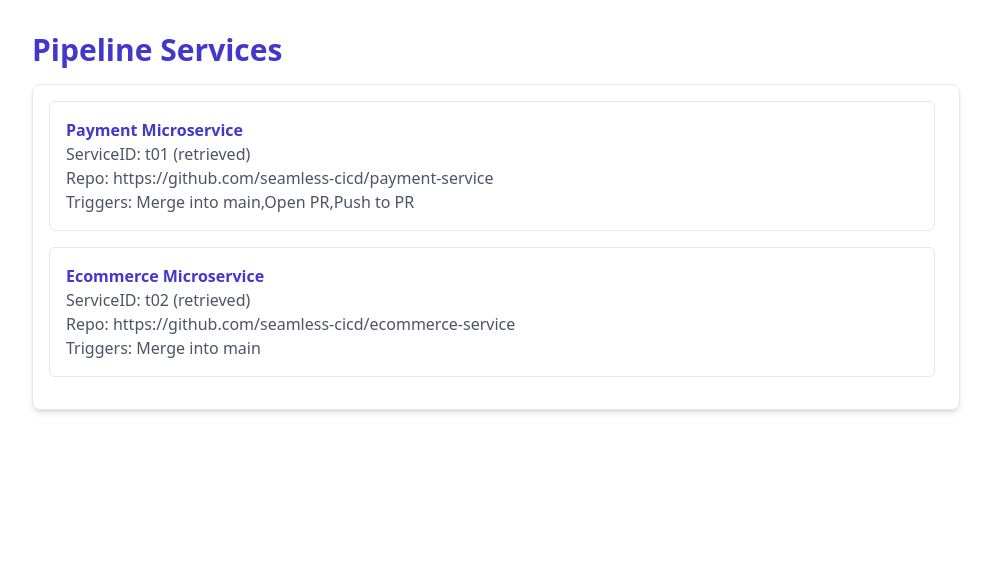
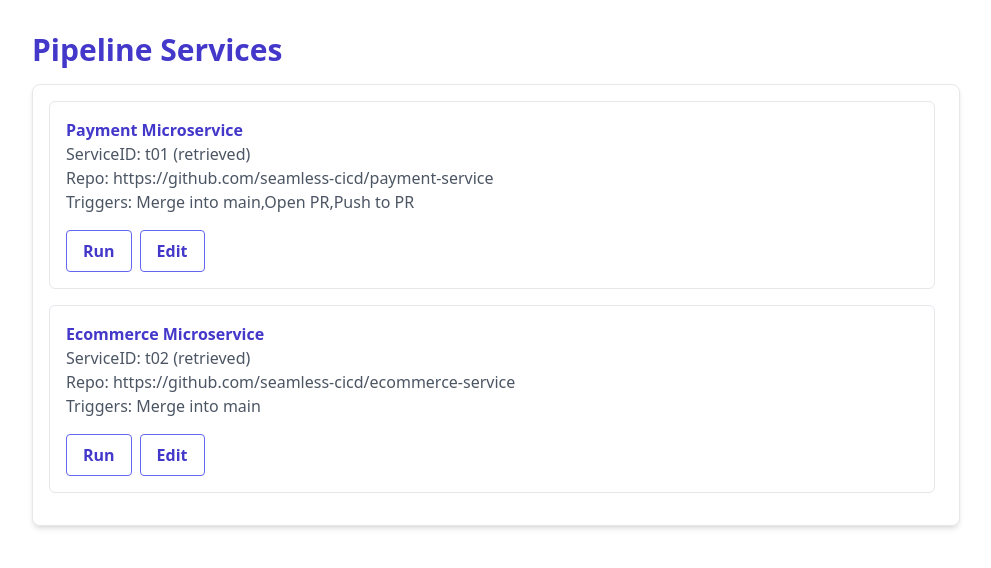
Before and after one commit to seamless-cicd/seamless-frontend, a React (Vite) app: page /services in a window 1280 px wide. Shown: the top 568 px of the page, without its empty margins (0-991 px from the left). Built offline with nearby package versions, Linux system fonts and the light colour scheme.

Commit message:
feat: buttons for services page
- run and edit buttons added
- event handlers added for these when clicked
- just logs that the action happened
- functionality to be added

```diff
--- a/src/components/Card.tsx
+++ b/src/components/Card.tsx
@@ -1,17 +1,24 @@
-interface ServiceType {
-  name: string;
-  repo: string;
-  triggers: string[];
-  serviceID: string;
-}
+import { ServiceType } from "../types/serviceType";
+
+const submitButtonStyle = "mt-4 mr-2 bg-transparent hover:bg-indigo-500 text-indigo-700 font-semibold hover:text-white py-2 px-4 border border-indigo-500 hover:border-transparent rounded";
 
 const Card = ({ name, repo, triggers, serviceID }: ServiceType) => {
+  const handleRunClick = (e: React.MouseEvent) => {
+    console.log('now running the service going to page to show staus!')
+  }
+
+  const handleEditClick = (e: React.MouseEvent) => {
+    console.log('going to the editing service page!')
+  }
+
   return (
     <div className="border p-4 rounded-md mb-4 mr-2">
       <h2 className="font-bold text-indigo-700">{name}</h2>
       <p className="text-gray-600">{`ServiceID: ${serviceID}`}</p>
       <p className="text-gray-600">{`Repo: ${repo}`}</p>
       <p className="text-gray-600">{`Triggers: ${triggers.join(',')}`}</p>
+      <button className={submitButtonStyle} onClick={handleRunClick}>Run</button>
+      <button className={submitButtonStyle} onClick={handleEditClick}>Edit</button>
     </div>
   );
 };
--- a/src/components/PipelineSetUp.tsx
+++ b/src/components/PipelineSetUp.tsx
@@ -119,13 +119,12 @@ const PipelineSetUp = () => {
         {errors.awsFargateClusterName && <p className={errorMsgStyle}>{errors.awsFargateClusterName.message}</p>}
 
 
-
       </div>
 
 
       <button
       className={submitButtonStyle}
-      type="submit">Submit</button>
+      type="submit">Continue Set Up Services</button>
     </form>
   </div>
   )
--- a/src/components/ServiceSetUp.tsx
+++ b/src/components/ServiceSetUp.tsx
@@ -1,4 +1,5 @@
 // To Do: create a service ID when this form is submitted either on backend or frontend. ID needed to identify single service
+// To Do: inactivate submit button if no triggers are selected
 
 import { useNavigate } from "react-router-dom";
 import { useForm } from "react-hook-form";
@@ -175,9 +176,10 @@ const ServiceSetUp = () => {
       </div>
 
 
+    {/* To Do: inactivate submit button if no triggers are selected */}
       <button
       className={submitButtonStyle}
-      type="submit">Submit</button>
+      type="submit">Continue To View Services</button>
     </form>
   </div>
   )
--- a/src/components/Services.tsx
+++ b/src/components/Services.tsx
@@ -1,5 +1,6 @@
 import { useState, useEffect } from "react";
 import Card from './Card'
+import { ServiceType } from "../types/serviceType";
 
 const sampleServices = [
   {
@@ -16,31 +17,6 @@ const sampleServices = [
   },
 ];
 
-// interface ServiceType {
-//   name: string;
-//   repo: string;
-//   triggers: string[];
-//   serviceID: string;
-// }
-
-// const Card = ({ name, repo, triggers, serviceID }: ServiceType) => {
-//   return (
-//     <div className="border p-4 rounded-md mb-4 mr-2">
-//       <h2 className="font-bold text-indigo-700">{name}</h2>
-//       <p className="text-gray-600">{`ServiceID: ${serviceID}`}</p>
-//       <p className="text-gray-600">{`Repo: ${repo}`}</p>
-//       <p className="text-gray-600">{`Triggers: ${triggers.join(',')}`}</p>
-//     </div>
-//   );
-// };
-
-
-
-
-
-
-
-
 const Services = () => {
   const [services, setServices] = useState<ServiceType[]>([]);
 
@@ -53,12 +29,25 @@ const Services = () => {
     fetchServices();
   }, []);
 
+  const handleCardClick = (e: any) => {
+    console.log('card click');
+    console.log(e.target);
+  }
+
   return (
     <div className="mt-8 ml-8">
       <h2 className="text-3xl text-indigo-700 font-extrabold mb-4">Pipeline Services</h2>
       <div className="border rounded-lg shadow-md p-4 mr-80">
         {services.map(service => {
-          return <Card name={service.name} repo={service.repo} triggers={service.triggers} serviceID={service.serviceID} />
+          return (
+          <Card
+            key={service.serviceID}
+            name={service.name}
+            repo={service.repo}
+            triggers={service.triggers}
+            serviceID={service.serviceID}
+          />
+          )
         })}
       </div>
     </div>
--- /dev/null
+++ b/src/types/serviceType.ts
@@ -0,0 +1,6 @@
+export interface ServiceType {
+  name: string;
+  repo: string;
+  triggers: string[];
+  serviceID: string;
+}
```
